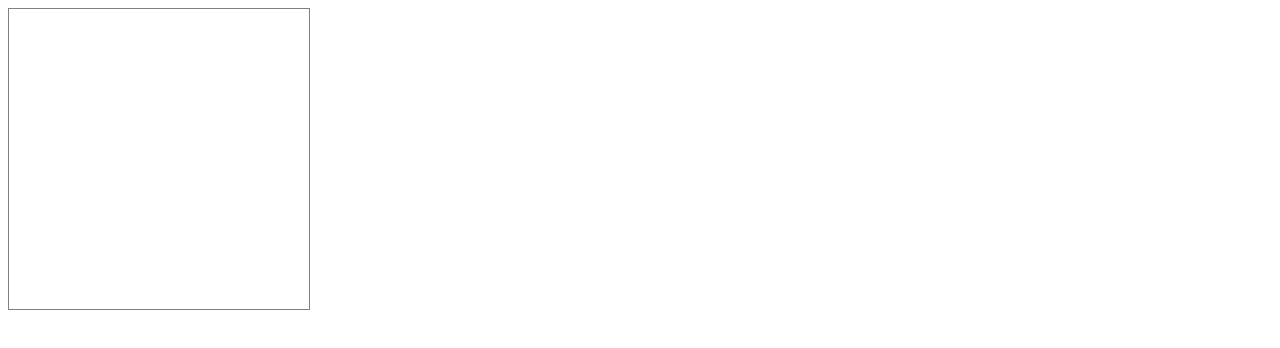
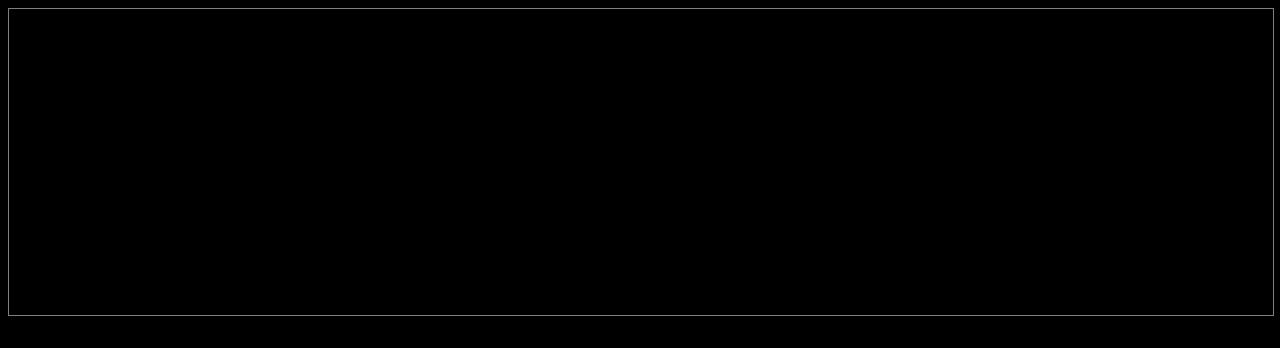
Before and after one commit to Bluzix/Shield-Bearer, a plain HTML site: page index.htm in a window 1280 px wide. Drawn offline with Linux system fonts and the light colour scheme.

Commit message:
Started JavaScript
- implemented jfriend00's docReady
- changed Background
- added HTML Meta stuff
- TODO: fix canvas height, not offsetHeight

```diff
--- a/index.htm
+++ b/index.htm
@@ -1,5 +1,7 @@
+<!DOCTYPE html>
 <html>
   <head>
+    <meta charset="utf-8" />
     <title>Shield Bearer</title>
     <link rel="stylesheet" type="text/css" href="style.css">
     <script type="text/javascript" src="shieldBearer.js" async></script>
--- a/shieldBearer.js
+++ b/shieldBearer.js
@@ -1 +1,109 @@
-// Here's where the actual code for the game will go!
+// shieldBearer.js
+// by Sam Lincoln
+// This code runs "Shield Bearer" game in an HTML5 Canvas
+
+// *** Code from jfriend00's docReady https://github.com/jfriend00/docReady ***
+(function(funcName, baseObj) {
+    "use strict";
+    // The public function name defaults to window.docReady
+    // but you can modify the last line of this function to pass in a different object or method name
+    // if you want to put them in a different namespace and those will be used instead of
+    // window.docReady(...)
+    funcName = funcName || "docReady";
+    baseObj = baseObj || window;
+    var readyList = [];
+    var readyFired = false;
+    var readyEventHandlersInstalled = false;
+
+    // call this when the document is ready
+    // this function protects itself against being called more than once
+    function ready() {
+        if (!readyFired) {
+            // this must be set to true before we start calling callbacks
+            readyFired = true;
+            for (var i = 0; i < readyList.length; i++) {
+                // if a callback here happens to add new ready handlers,
+                // the docReady() function will see that it already fired
+                // and will schedule the callback to run right after
+                // this event loop finishes so all handlers will still execute
+                // in order and no new ones will be added to the readyList
+                // while we are processing the list
+                readyList[i].fn.call(window, readyList[i].ctx);
+            }
+            // allow any closures held by these functions to free
+            readyList = [];
+        }
+    }
+
+    function readyStateChange() {
+        if ( document.readyState === "complete" ) {
+            ready();
+        }
+    }
+
+    // This is the one public interface
+    // docReady(fn, context);
+    // the context argument is optional - if present, it will be passed
+    // as an argument to the callback
+    baseObj[funcName] = function(callback, context) {
+        if (typeof callback !== "function") {
+            throw new TypeError("callback for docReady(fn) must be a function");
+        }
+        // if ready has already fired, then just schedule the callback
+        // to fire asynchronously, but right away
+        if (readyFired) {
+            setTimeout(function() {callback(context);}, 1);
+            return;
+        } else {
+            // add the function and context to the list
+            readyList.push({fn: callback, ctx: context});
+        }
+        // if document already ready to go, schedule the ready function to run
+        // IE only safe when readyState is "complete", others safe when readyState is "interactive"
+        if (document.readyState === "complete" || (!document.attachEvent && document.readyState === "interactive")) {
+            setTimeout(ready, 1);
+        } else if (!readyEventHandlersInstalled) {
+            // otherwise if we don't have event handlers installed, install them
+            if (document.addEventListener) {
+                // first choice is DOMContentLoaded event
+                document.addEventListener("DOMContentLoaded", ready, false);
+                // backup is window load event
+                window.addEventListener("load", ready, false);
+            } else {
+                // must be IE
+                document.attachEvent("onreadystatechange", readyStateChange);
+                window.attachEvent("onload", ready);
+            }
+            readyEventHandlersInstalled = true;
+        }
+    }
+})("docReady", window);
+// modify this previous line to pass in your own method name
+// and object for the method to be attached to
+// *** End Code from jfriend00's docReady ***
+
+// runShieldBearer has the code to run the game "Shield Bearer"
+function runShieldBearer(){
+
+  // grab the HTML5 Canvas
+  var gameWindow = document.getElementById('canvas');
+
+  // store usable browser height and width
+  var usableHeigth = document.body.offsetHeight;
+  var usableWidth = document.body.offsetWidth;
+
+  // detect Firefox
+  var usingFirefox = false;
+
+  if (navigator.userAgent.search("Firefox") > -1 ){
+    usingFirefox = true;
+  }
+
+  // resize canvas to Browser window
+  gameWindow.height = usableHeigth;
+  gameWindow.width = usableWidth;
+
+}
+
+// run Shield Bearer using jfriend00's docReady
+docReady(runShieldBearer);
--- a/style.css
+++ b/style.css
@@ -1,3 +1,7 @@
+body {
+  background: #000;
+}
+
 canvas {
   border: 1px solid gray;
 }
```
Also changed, not shown: 1 other file.
